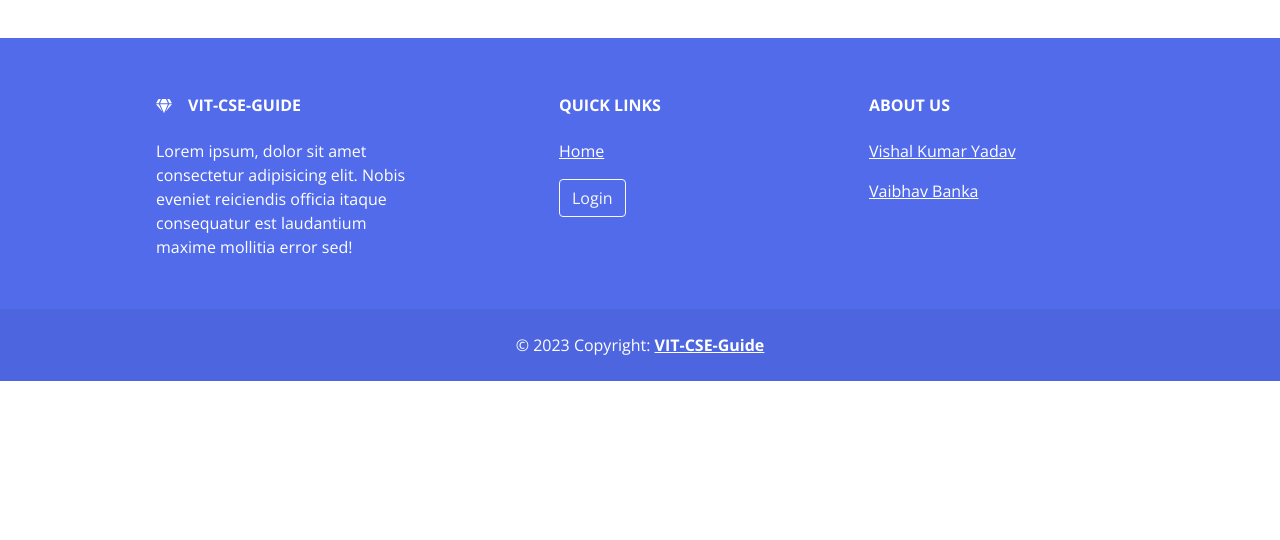
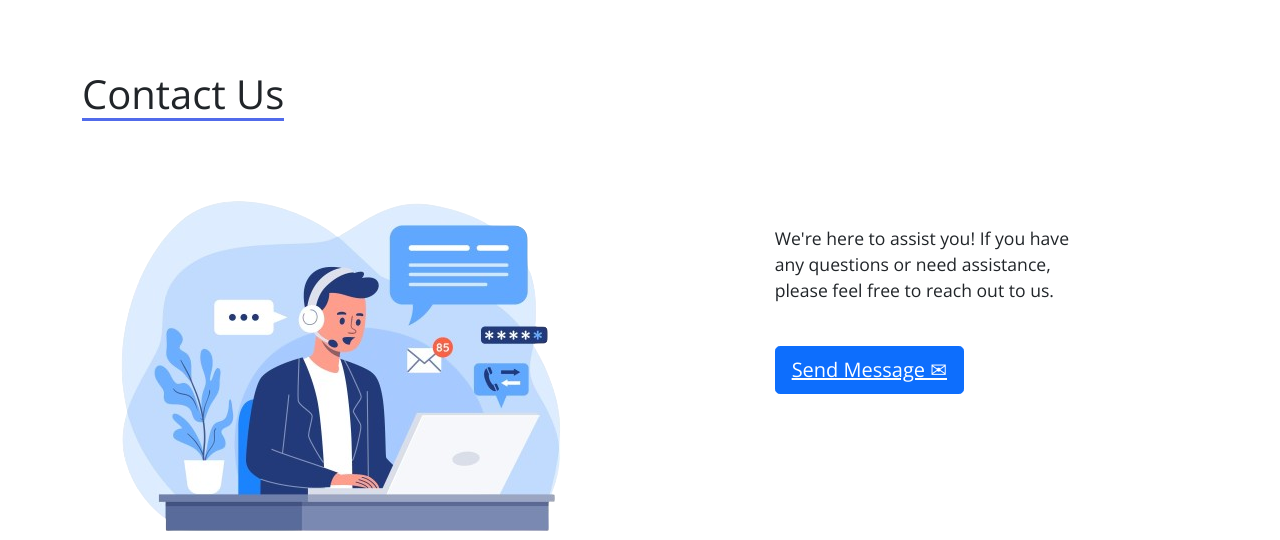
Before and after one commit to Vishal-1004/VIT-CSE-Guide, a React (Create React App) app in the folder client/: page / in a window 1280 px wide. Shown: the part 938-1478 px from the top of the page. Before the commit the page ends 1319 px from the top, so only its background shows below. Built offline with nearby package versions, Linux system fonts and the light colour scheme; no server answers.

Commit message:
Contact Section Added in Home Page

```diff
--- /dev/null
+++ b/client/src/Components/Contact/Contact.js
@@ -0,0 +1,26 @@
+import React from 'react'
+import "./Contactus.css";
+import {Link} from 'react-router-dom'
+
+const Contactus = () => {
+  return (
+    <div className='my-5'>
+      <div className='container'><h1 className="h1-style-contactus">Contact Us</h1></div>
+      <div className='contactsection'>
+          <div className='contactimg'>
+              <img className='contactimage' src="./assets/contactus.png" alt="" srcset="" />
+          </div>
+          <div className='contactdes'>
+              <p className="contactpara lead text-lg text-dark">
+                We're here to assist you! If you have any questions or need assistance, please feel free to reach out to us.<br /><br />
+            </p>
+            <button type="submit" className="btn btn-primary btn-lg">
+                <Link className='contactusbtn' to='/contact'>Send Message ✉</Link>
+            </button>
+          </div>
+      </div>
+    </div>
+  )
+}
+
+export default Contactus
--- /dev/null
+++ b/client/src/Components/Contact/Contactus.css
@@ -0,0 +1,54 @@
+.contactsection {
+    display: flex;
+    flex-direction: column;
+    align-items: center;
+    text-align: center;
+    justify-content: space-evenly;
+}
+
+
+.h1-style-contactus {
+    display: inline-block !important;
+    font-size: 2.5rem !important;
+    font-weight: 400 !important;
+    border-bottom: 3px solid #516beb !important;
+}
+
+.contactimage{
+    width: 100%;
+    max-width: 100%;
+    height: auto;
+}
+.contactdes{
+    padding: 6rem;
+    width: 40%;
+}
+.contactusbtn{
+    color: white;
+}
+
+.contactpara{
+    font-size: 1.1rem !important;
+    margin-top: 10rem;
+}
+
+@media (min-width: 768px) {
+    .contactsection {
+        flex-direction: row;
+        /* justify-content: space-between; */
+        align-items: flex-start;
+        text-align: left;
+    }
+    .contactpara{
+        margin-top: 0;
+    }
+}
+@media (max-width:768px) {
+    .contactdes{
+        padding: 0;
+        width: 100%;
+    }
+    .contactpara{
+        margin-top: 0rem;
+    }
+}
--- a/client/src/Pages/Home/Home.js
+++ b/client/src/Pages/Home/Home.js
@@ -2,6 +2,7 @@ import React, { useState, useEffect } from "react";
 import { Link } from "react-router-dom";
 import "./Home.css";
 import Testimonial from "../../Components/Testimonial/Testimonial";
+import Contactus from "../../Components/Contact/Contact";
 
 const Home = () => {
   const [activelink, setactivelink] = useState(0);
@@ -105,6 +106,10 @@ const Home = () => {
       <div className="my-3 py-3" style={{ backgroundColor: "#516beb" }}>
         <Testimonial />
       </div>
+
+      <div className="my-3 py-3">
+        <Contactus />
+      </div>
     </div>
   );
 };
```
Also changed, not shown: client/public/assets/contactus.png (added).
